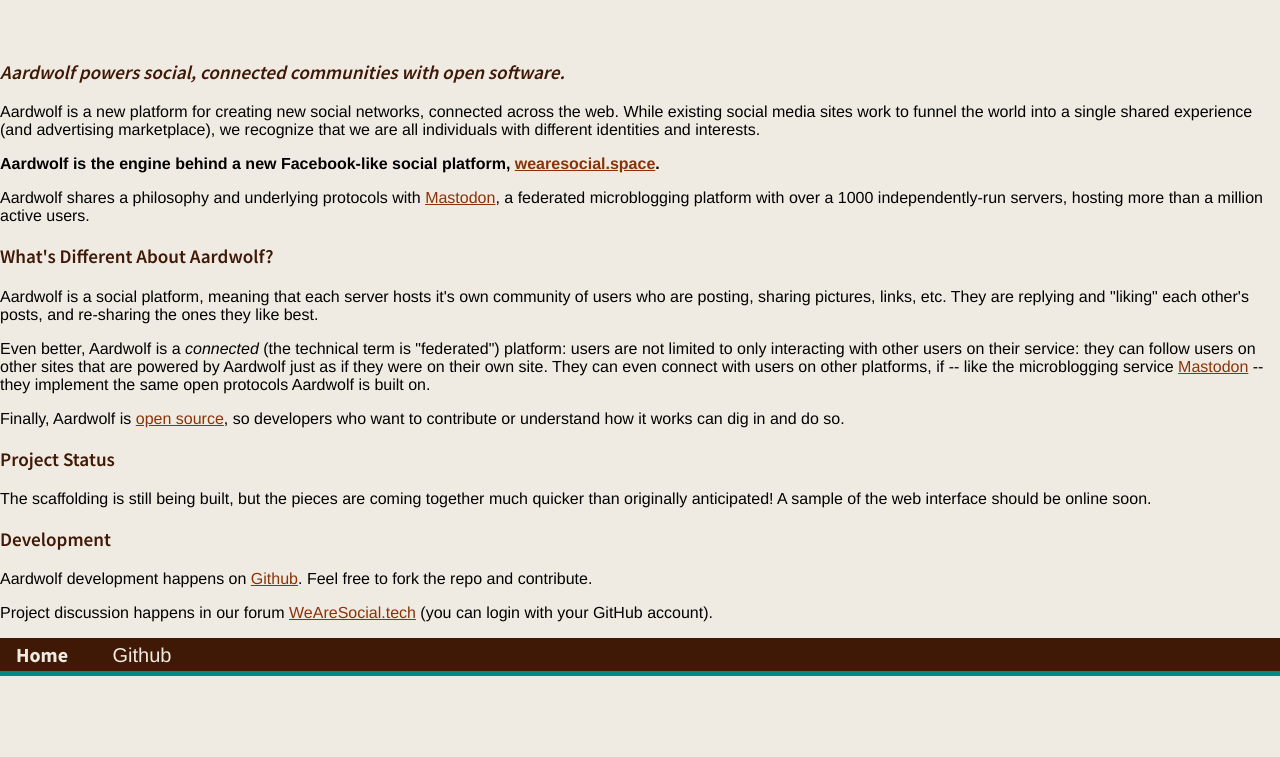
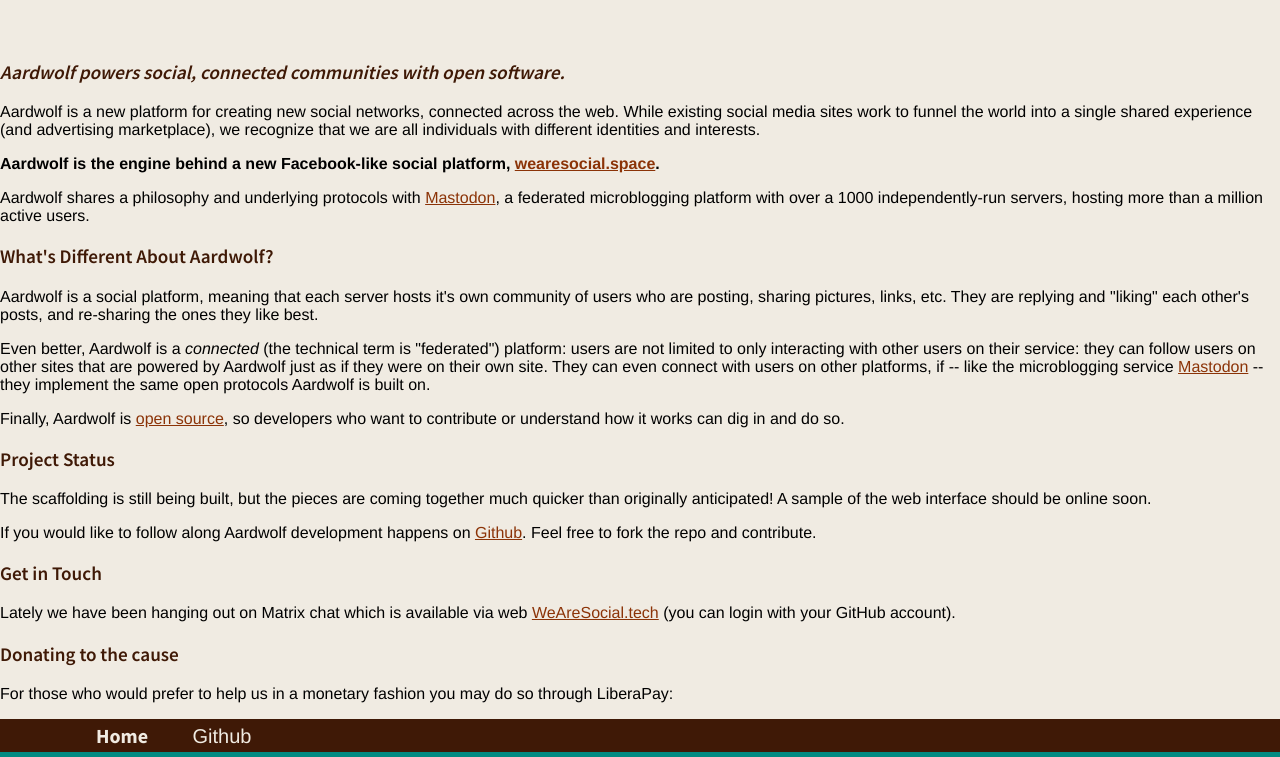
Before and after one commit to BanjoFox/let-the-dice-roll, a Jekyll site: the page aardwolf/index.html, which Jekyll copies as it is, in a window 1280 px wide, cut to the strip 286-1043 px from the top of the page. Built offline with Jekyll 4.4.1, drawn with Linux system fonts in a browser that asks for light colours; before the commit the page ends 962 px from its top, so only the background shows below that.

Commit message:
Update index.html

```diff
--- a/aardwolf/index.html
+++ b/aardwolf/index.html
@@ -39,12 +39,15 @@
 			<h3>Project Status</h3>
 
 			<p>The scaffolding is still being built, but the pieces are coming together much quicker than originally anticipated! A sample of the web interface should be online soon.</p>
+			<p>If you would like to follow along Aardwolf development happens on <a href="https://github.com/banjofox/aardwolf/">Github</a>. Feel free to fork the repo and contribute.</p>
 
-			<h3>Development</h3>
+			<h3>Get in Touch</h3>
+			<p>Lately we have been hanging out on Matrix chat which is available via web <a href="https://riot.im/app/#/room/#aardwolf-discussion:matrix.org>https://riot.im/app/#/room/#aardwolf-discussion:matrix.org</a>. Or on your favorite client: #aardwolf-discussion:matrix.org</p>
+			<p>Project discussion happens in our forum <a href="http://wearesocial.tech">WeAreSocial.tech</a> (you can login with your GitHub account).</p>
 
-			<p>Aardwolf development happens on <a href="https://github.com/banjofox/aardwolf/">Github</a>. Feel free to fork the repo and contribute.</p>
-
-			<p>Project discussion happens in our forum <a href="http://wearesocial.tech">WeAreSocial.tech</a> (you can login with your GitHub account).</p>
+			<h3>Donating to the cause</h3>
+			<p>For those who would prefer to help us in a monetary fashion you may do so through LiberaPay: <a href="https://liberapay.com/Aardwolf>https://liberapay.com/Aardwolf</p>
+			<p>Please do not be afraid to ask questions. There are a lot of things that Banjo would appreciate help with. Even if you do not know Rust, there may be other ways to participate! :D</p>
 
 		</div>
 
```
